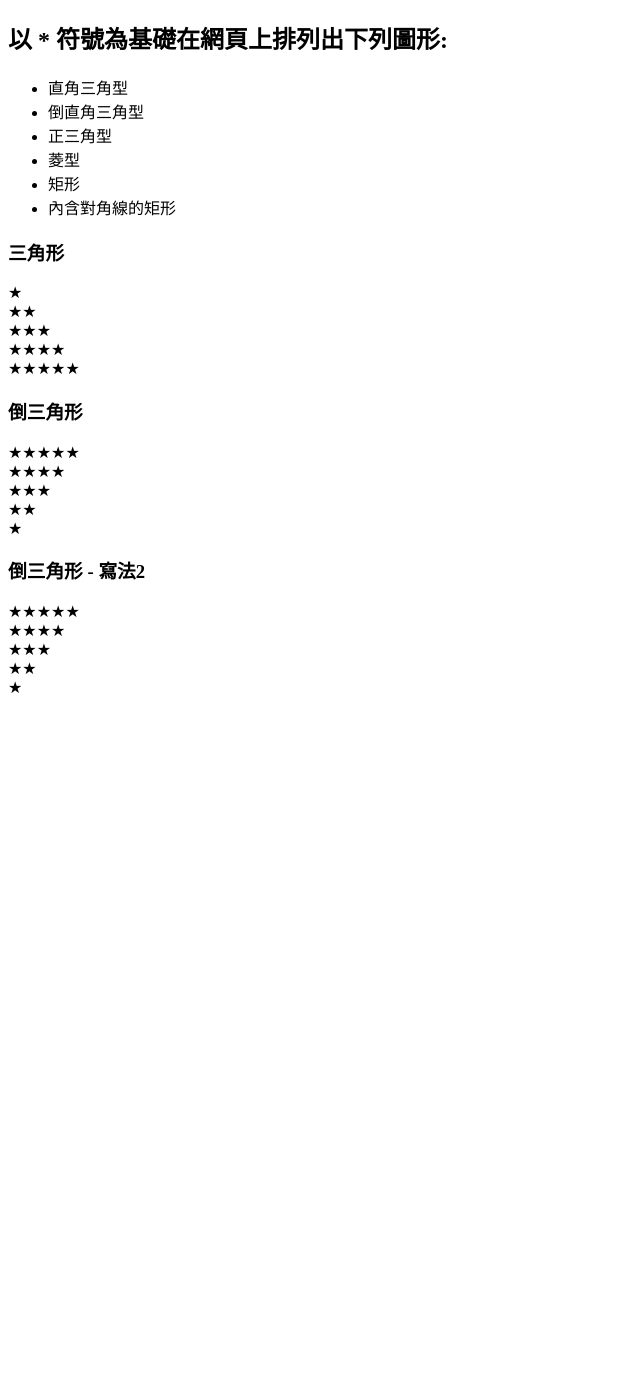
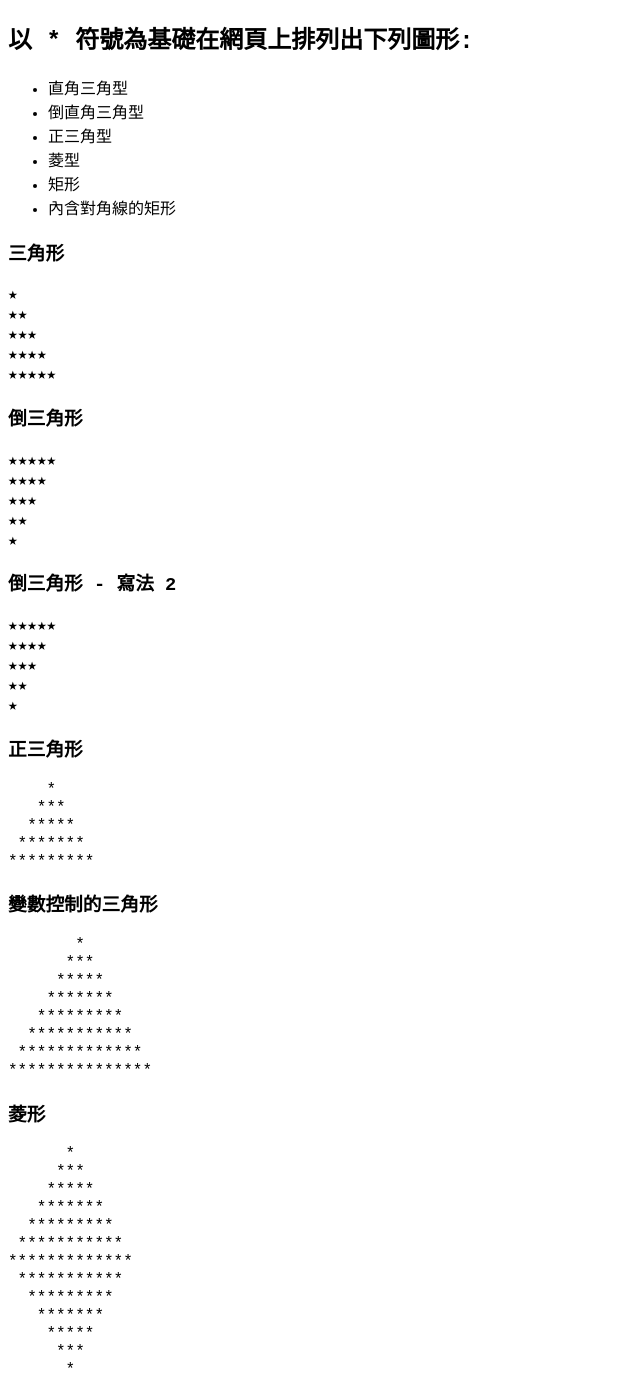
Before and after one commit to ririmayuz/1141PHPBASIC, a PHP site: page /loop/stars.php in a window 1280 px wide. Shown: the whole page, without its empty margins (0-640 px from the left). Before the commit the page ends 693 px from the top, so only its background shows below. Run offline with PHP 8.4, Linux system fonts and the light colour scheme.

Commit message:
畫星星迴圈練習/菱形

```diff
--- a/loop/stars.php
+++ b/loop/stars.php
@@ -36,12 +36,11 @@ for($i=0;$i<5;$i++){
             echo "★";
         }
     }
-
     echo "<br>";
 }
 ?>
 
-<h3>倒三角形 - 寫法2</h3>
+<h3>倒三角形 - 寫法 2</h3>
 <?php
 for($i=4;$i>=0;$i--){
     for($j=0;$j<5;$j++){
@@ -49,11 +48,81 @@ for($i=4;$i>=0;$i--){
             echo "★";
         }
     }
-
     echo "<br>";
 }
 ?>
 
+<h3>正三角形</h3>
+<style>
+     *{
+        font-family:'Courier New', Courier , monospace;
+     }
+     /* 所有的標籤 */
+     /* 解決字型問題無法印出漂亮的三角形 */
+</style>
+<?php
+for($i=0;$i<5;$i++){
+
+   //星星前要印空白把三角形推出來
+    for($k=0;$k<5-1-$i;$k++){//空白最大值5-1再扣外圈的i值
+        echo "&nbsp;";
+    }
+    for($j=0; $j<$i * 2+1; $j++){
+        echo "*";
+    }
+    echo "<br>";
+}
+
+?>
+
+<h3>變數控制的三角形</h3>
+
+<?php
+$stars=8;
+for($i=0;$i<$stars;$i++){
+
+   //星星前要印空白把三角形推出來
+    for($k=0;$k<$stars-1-$i;$k++){//空白最大值5-1再扣外圈的i值
+        echo "&nbsp;";
+    }
+    for($j=0; $j<$i * 2+1; $j++){
+        echo "*";
+    }
+    echo "<br>";
+}
+
+?>
+
+<h3>菱形</h3>
+<?php
+$stars=12;
+//如果可以讓人輸入任意數字，要考慮呈現時的問題
+// 但實際上只有奇數跑出來才正常
+
+if($stars%2==0){//解法:強制變奇數
+    $stars=$stars+1;
+}
+
+for($i=0;$i<$stars;$i++){
+
+    if($i<=floor($stars/2)){
+        $y=$i;
+
+    }else{
+        $y=$stars-1-$i;
+    }
+
+    //畫空白
+    for($j=0;$j<floor($stars/2)-$y;$j++){
+        echo "&nbsp";
+    }
+    //畫星星
+    for($k=0;$k<$y*2+1;$k++){
+        echo "*";
+    }
+    echo "<br>";
+}
+?>
 
 </body>
 </html>
```
